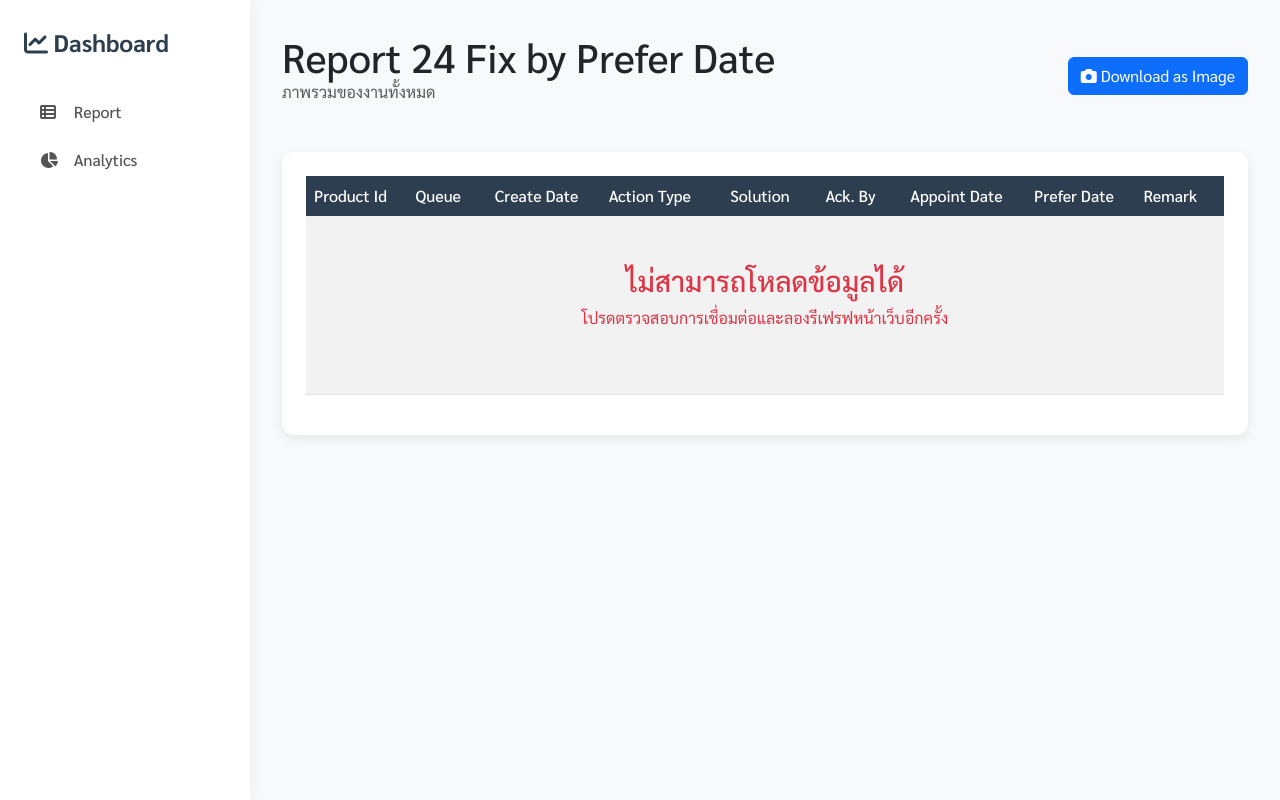
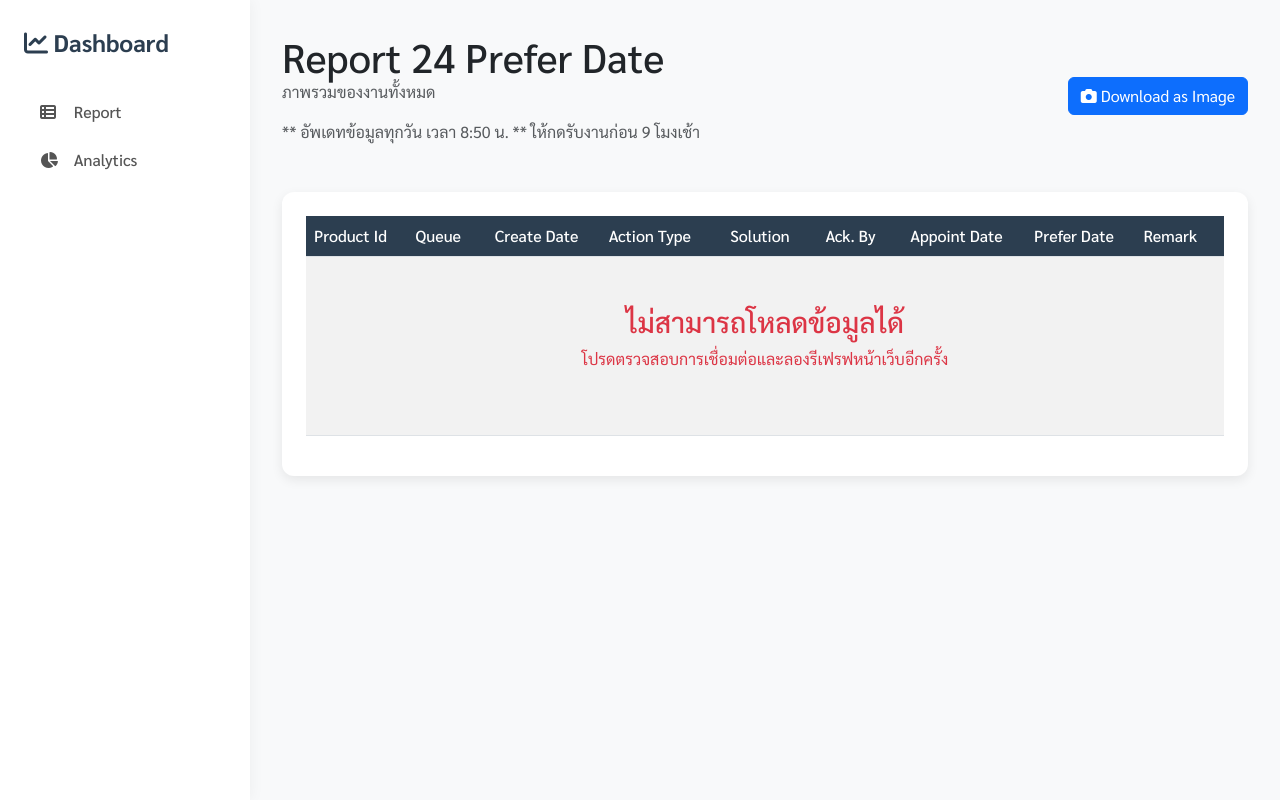
Before and after one commit to John011141/my-dashboard-app, a Flask app: template templates/index.html in a window 1280 px wide. Run offline with Flask 3, Linux system fonts and the light colour scheme; the template is opened without the code that fills it, so the values that code supplies are empty; some libraries are stand-ins or nearby versions.

Commit message:
Update index.html

```diff
--- a/templates/index.html
+++ b/templates/index.html
@@ -151,8 +151,7 @@
             background-color: rgba(0, 0, 0, 0.075); /* สีเทาอ่อนแบบโปร่งแสง */
         }
 
-        /* **** คอมเมนต์/ลบสไตล์ที่เกี่ยวข้องกับการตีกรอบกลุ่มช่างที่ไม่ใช้แล้ว **** */
-        /* .group-bordered {
+         .group-bordered {
             border-left: 3px solid #007bff;
             border-right: 3px solid #007bff;
         }
@@ -211,8 +210,9 @@
         <div class="content">
             <div class="content-header d-flex justify-content-between align-items-center">
                 <div>
-                    <h1 class="mb-0">Report 24 Fix  by Prefer Date</h1>
+                    <h1 class="mb-0">Report 24 Prefer Date</h1>
                     <p class="text-muted">ภาพรวมของงานทั้งหมด</p>
+                     <p class="text-muted">** อัพเดทข้อมูลทุกวัน เวลา 8:50 น. ** ให้กดรับงานก่อน 9 โมงเช้า</p>
                 </div>
                 <div>
                     <button class="btn btn-primary" id="download-report-btn">
```
